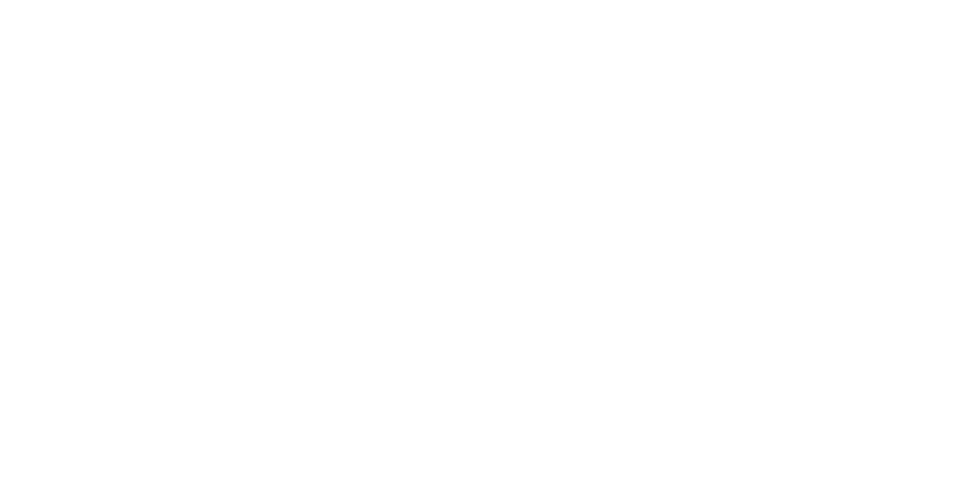
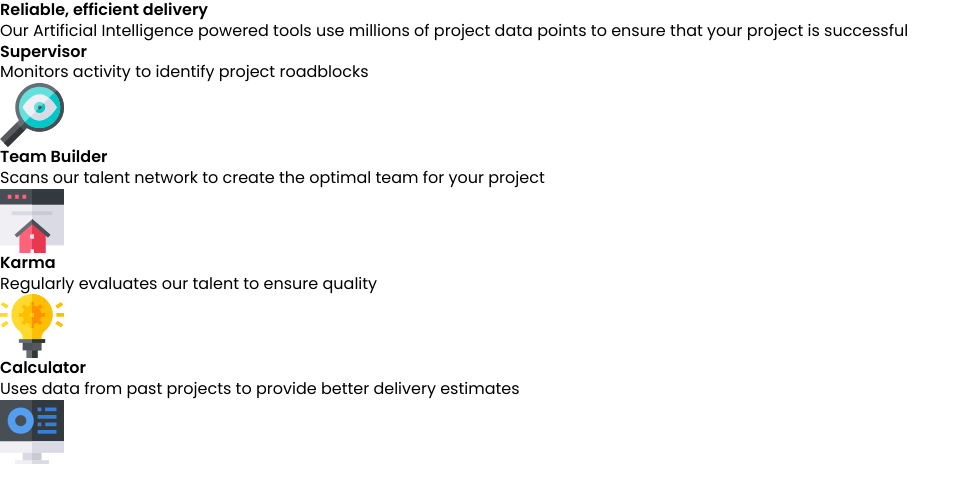
Before and after one commit to correlucas/four-card-feature-section, a plain HTML site: page index.html in a window 1280 px wide. Shown: the whole page, without its empty margins (0-970 px from the left). Drawn offline with Linux system fonts and the light colour scheme.

Commit message:
html structure

```diff
--- a/index.html
+++ b/index.html
@@ -14,6 +14,47 @@
 </head>
 
 <body>
+  <section class="hero">
+    <h1>Reliable, efficient delivery</h1>
+    <h2></h2>
+    <p>Our Artificial Intelligence powered tools use millions of project data points to ensure that your project is successful</p>
+  </section>
+
+  <section class="card-wrapper">
+    <div class="card-blue">
+      <span></span>
+      <h3>Supervisor</h3>
+      <p>Monitors activity to identify project roadblocks</p>
+      <img class="card-icon" src="./images/icon-supervisor.svg" alt="monitor search">
+    </div>
+
+    <div>
+      <span></span>
+      <div class="card-red">
+        <h3>Team Builder</h3>
+        <p>Scans our talent network to create the optimal team for your project</p>
+        <img class="card-icon" src="./images/icon-team-builder.svg" alt="team builder">
+      </div>
+
+      <div class="card-yellow">
+        <span></span>
+        <h3>Karma</h3>
+        <p>Regularly evaluates our talent to ensure quality</p>
+        <img class="card-icon" src="./images/icon-karma.svg" alt="lamp idea">
+      </div>
+    </div>
+
+    <div class="card-blue">
+      <span></span>
+      <h3>Calculator</h3>
+      <p>Uses data from past projects to provide better delivery estimates</p>
+      <img class="card-icon" src="./images/icon-calculator.svg" alt="calculator">
+    </div>
+
+
+
+  </section>
+
 
 </body>
 
--- a/style.css
+++ b/style.css
@@ -29,7 +29,6 @@ select {
   font: inherit;
 }
 
-
 /* remove all button styles */
 button {
   all: unset;
@@ -39,7 +38,11 @@ button {
 /* colors  */
 :root {
   /* primary */
-  --dark-cyan: hsla(192, 37%, 48%, 1);
+  --red: hsla(0, 78%, 62%, 1);
+  --cyan: hsla(180, 62%, 55%, 1);
+  --blue: hsla(212, 86%, 64%, 1);
+  --yellow: hsla(34, 97%, 64%, 1);
+  --black: hsla(234, 12%, 34%, 1);
 }
 
 body {
```
